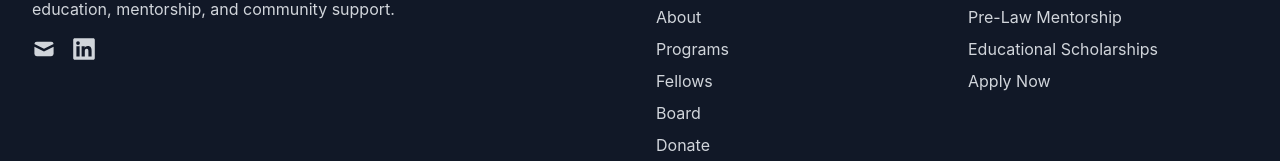
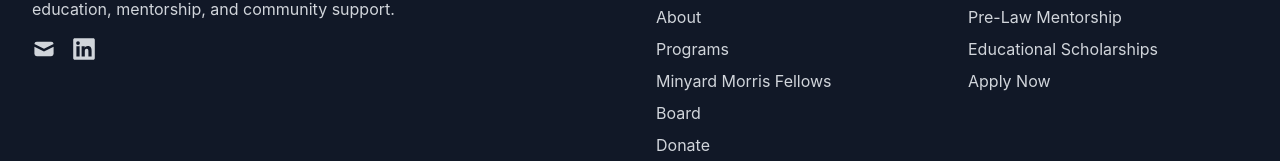
Before and after one commit to quadra2003/ockabaf, a Next.js app: page / in a window 1280 px wide. Shown: the part 1964-2125 px from the top of the page. Built offline with nearby package versions, Linux system fonts and the light colour scheme.

Commit message:
Update Footer.js

```diff
--- a/components/Footer.js
+++ b/components/Footer.js
@@ -57,7 +57,7 @@ export default function Footer() {
               </li>
               <li>
                 <Link href="/fellows" className="text-gray-300 hover:text-white transition-colors">
-                  Fellows
+                  Minyard Morris Fellows
                 </Link>
               </li>
               <li>
```
